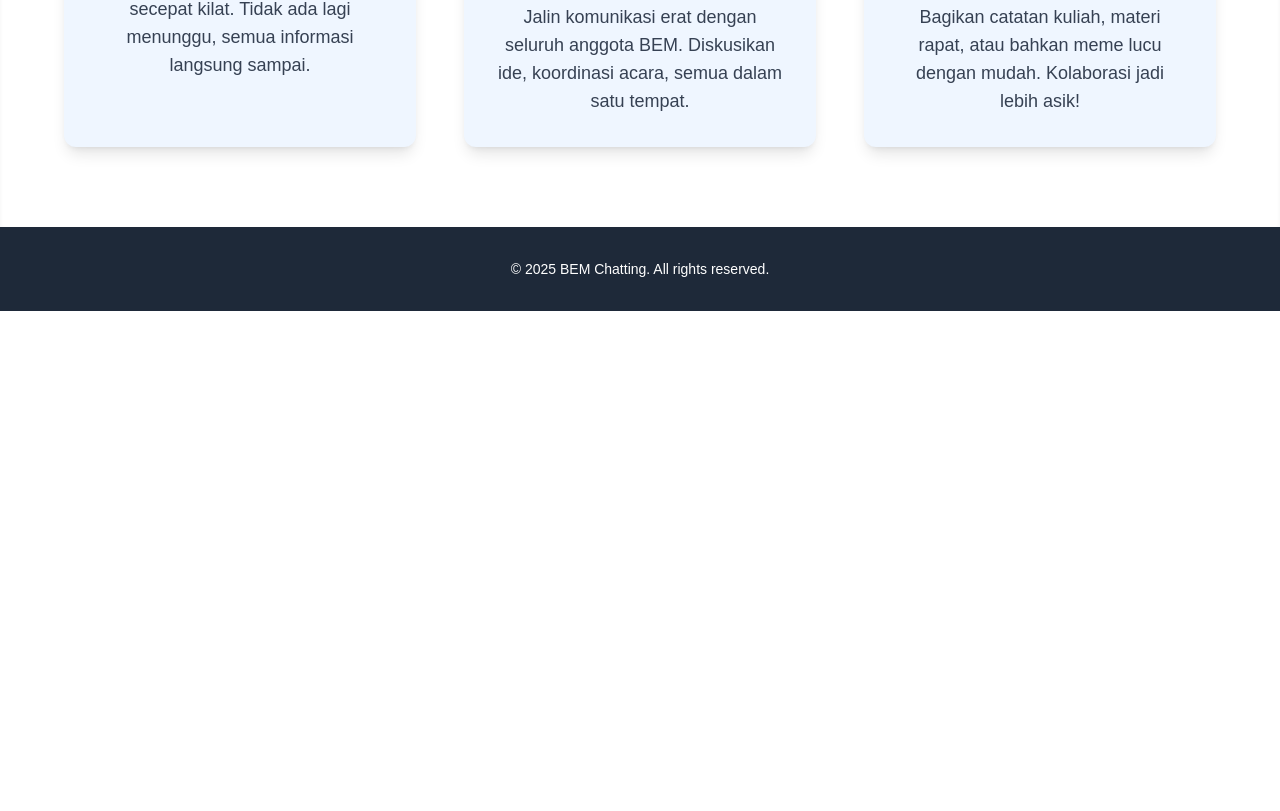
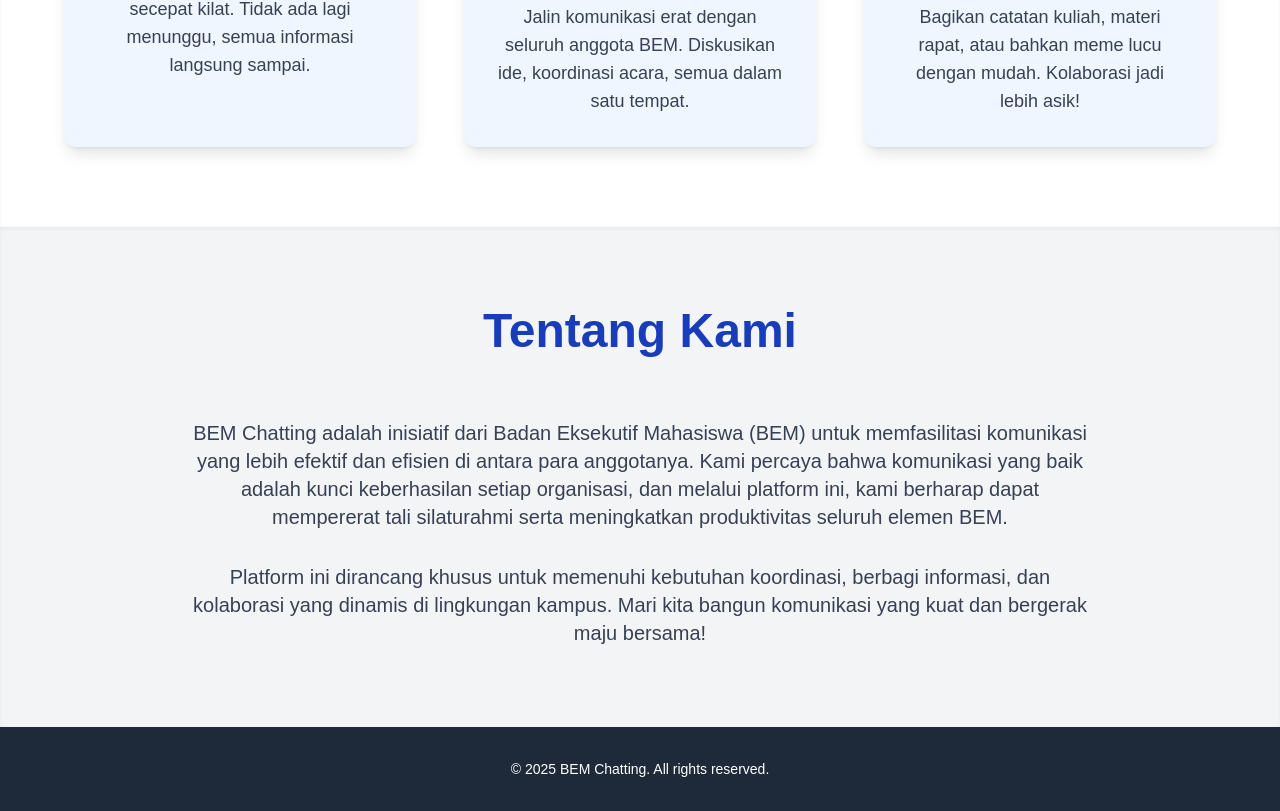
Before and after one commit to aldofahrezy/bem-chatting-platform, a Next.js app: page / in a window 1280 px wide. Shown: the part 1165-1976 px from the top of the page. Before the commit the page ends 1476 px from the top, so only its background shows below. Built offline with nearby package versions, Linux system fonts and the light colour scheme.

Commit message:
Adding links to section from Navbar

```diff
--- a/src/app/globals.css
+++ b/src/app/globals.css
@@ -28,3 +28,7 @@ body {
   padding: 0;
   overflow-x: hidden;
 }
+
+html {
+  scroll-behavior: smooth;
+}
--- a/src/app/page.tsx
+++ b/src/app/page.tsx
@@ -39,7 +39,7 @@ export default function Home() {
       </section>
 
       {/* Keunggulan Layanan (Features Section) */}
-      <section className="py-20 px-6 md:px-12 bg-white rounded-t-xl shadow-inner">
+      <section id="fitur-section" className="py-20 px-6 md:px-12 bg-white rounded-t-xl shadow-inner">
         <h2 className="text-5xl font-extrabold text-center text-blue-800 mb-16">
           Mengapa BEM Chatting?
         </h2>
@@ -73,7 +73,22 @@ export default function Home() {
         </div>
       </section>
 
-      {/* Footer (Optional, but good practice) */}
+      {/* Tentang Kami */}
+      <section id="tentang-kami-section" className="py-20 px-6 md:px-12 bg-gray-100 shadow-inner"> {/* <--- BAGIAN BARU */}
+        <h2 className="text-5xl font-extrabold text-center text-blue-800 mb-16">
+          Tentang Kami
+        </h2>
+        <div className="max-w-4xl mx-auto text-center">
+          <p className="text-lg md:text-xl text-gray-700 mb-8">
+            BEM Chatting adalah inisiatif dari Badan Eksekutif Mahasiswa (BEM) untuk memfasilitasi komunikasi yang lebih efektif dan efisien di antara para anggotanya. Kami percaya bahwa komunikasi yang baik adalah kunci keberhasilan setiap organisasi, dan melalui platform ini, kami berharap dapat mempererat tali silaturahmi serta meningkatkan produktivitas seluruh elemen BEM.
+          </p>
+          <p className="text-lg md:text-xl text-gray-700">
+            Platform ini dirancang khusus untuk memenuhi kebutuhan koordinasi, berbagi informasi, dan kolaborasi yang dinamis di lingkungan kampus. Mari kita bangun komunikasi yang kuat dan bergerak maju bersama!
+          </p>
+        </div>
+      </section>
+
+      {/* Footer */}
       <footer className="py-8 bg-gray-800 text-white text-center text-sm">
         <p>&copy; 2025 BEM Chatting. All rights reserved.</p>
       </footer>
--- a/src/components/Navbar.tsx
+++ b/src/components/Navbar.tsx
@@ -20,10 +20,10 @@ const Navbar: React.FC = () => {
             Pesan
           </Link>
         )}
-        <Link href="#" className="text-lg font-medium text-gray-700 hover:text-blue-600 transition duration-300">
+        <Link href="/#fitur-section" className="text-lg font-medium text-gray-700 hover:text-blue-600 transition duration-300">
           Fitur
         </Link>
-        <Link href="#" className="text-lg font-medium text-gray-700 hover:text-blue-600 transition duration-300">
+        <Link href="/#tentang-kami-section" className="text-lg font-medium text-gray-700 hover:text-blue-600 transition duration-300">
           Tentang Kami
         </Link>
         {isLoggedIn ? (
```
